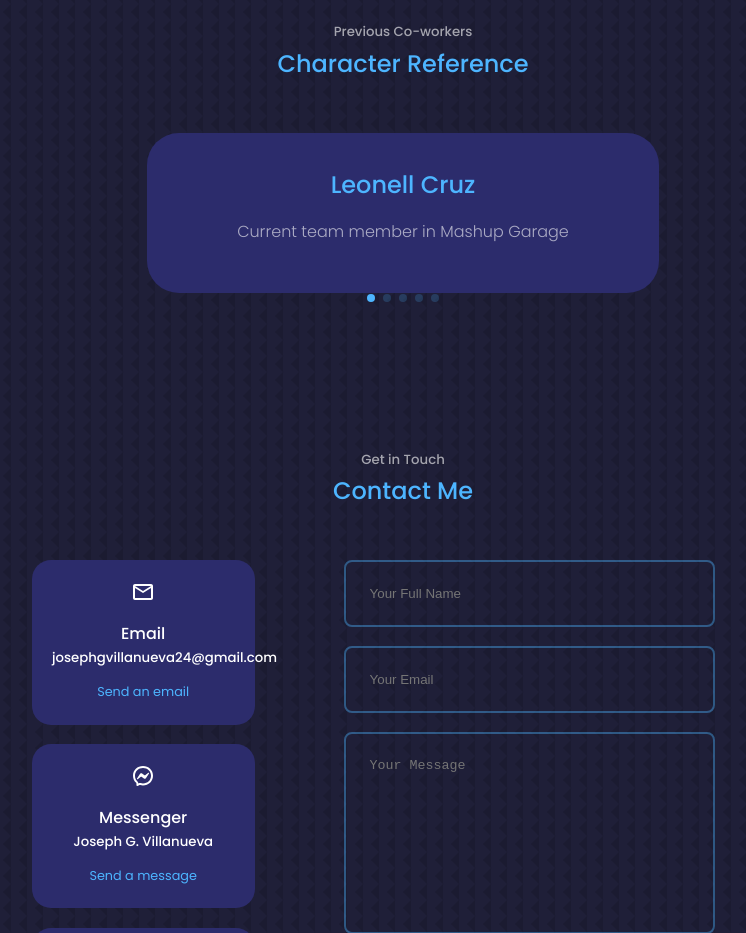
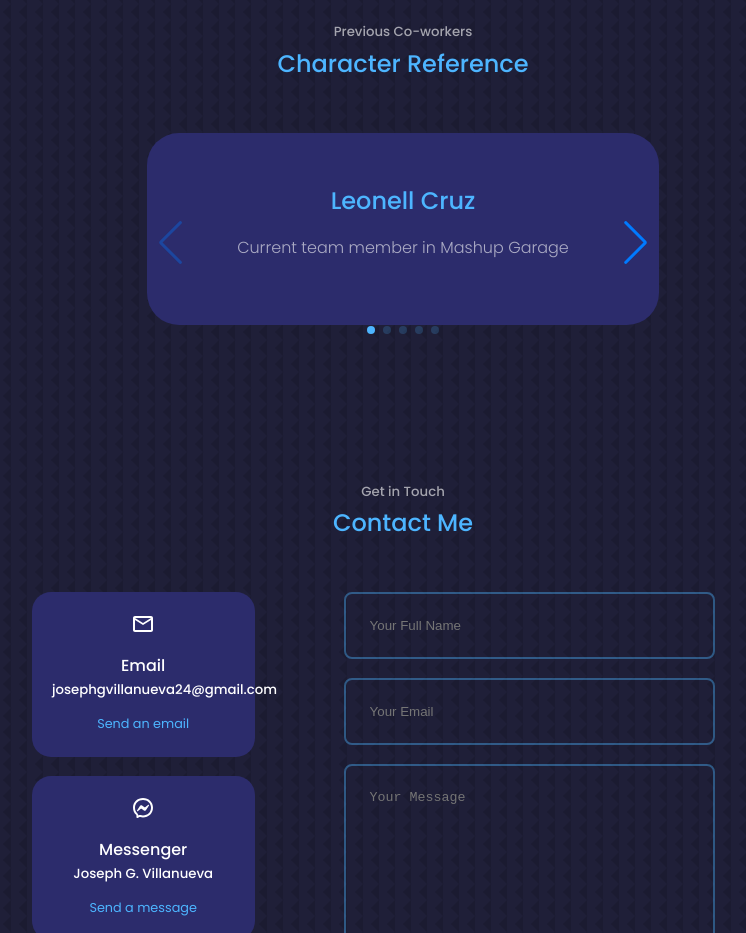
Before and after one commit to josephvillanueva/React-Portfolio, a React (Create React App) app: page / in a window 1280 px wide. Shown: the part 5260-6193 px from the top of the page, without its empty margins (237-983 px from the left). Built offline with nearby package versions, Linux system fonts and the light colour scheme.

Commit message:
Adjust testimonials

```diff
--- a/src/components/testimonials/Testimonials.jsx
+++ b/src/components/testimonials/Testimonials.jsx
@@ -1,11 +1,10 @@
 import React from "react";
 import "./testimonials.css";
-import { Pagination } from "swiper";
+import { Pagination, Navigation } from "swiper";
 import { Swiper, SwiperSlide } from "swiper/react";
-
-// Import Swiper styles
 import "swiper/css";
 import "swiper/css/pagination";
+import "swiper/css/navigation";
 
 const data = [
   {
@@ -42,18 +41,18 @@ const Testimonials = () => {
       <h2>Character Reference</h2>
       <Swiper
         className="container testimonials_container"
-        modules={[Pagination]}
+        modules={[Pagination, Navigation]}
         spaceBetween={40}
         slidesPerView={1}
         navigation
         pagination={{ clickable: true }}
         scrollbar={{ draggable: true }}
-        onSwiper={(swiper) => console.log(swiper)}
-        onSlideChange={() => console.log("slide change")}
+        speed={600}
+        effect="slide"
       >
-        {data.map(({ avatar, name, review, key, github }) => {
+        {data.map(({ name, review, github }, index) => {
           return (
-            <SwiperSlide key={key} className="testimonial">
+            <SwiperSlide key={index} className="testimonial">
               <h5 className="client_name">
                 <a href={github} target="_blank" rel="noreferrer">
                   {name}
--- a/src/components/testimonials/testimonials.css
+++ b/src/components/testimonials/testimonials.css
@@ -14,10 +14,11 @@
 .testimonial {
   background: var(--color-bg-variant);
   text-align: center;
-  padding: 2rem;
+  padding: 3rem;
   border-radius: 2rem;
   user-select: none;
 }
+
 .client_name {
   font-size: 1.5rem;
 }
@@ -32,7 +33,7 @@
 }
 
 .swiper-pagination-clickable .swiper-pagination-bullet {
-  background: var(--color-primary)
+  background: var(--color-primary);
 }
 
 @media screen and (max-width: 1024px) {
@@ -49,3 +50,22 @@
     width: var(--container-width-sm);
   }
 }
+
+.swiper-button-next,
+.swiper-button-prev {
+  color: var(--color-primary);
+  width: 30px;
+  height: 30px;
+  transition: transform 0.3s ease, opacity 0.3s ease; /* Smooth transition */
+}
+
+.swiper-button-next:hover,
+.swiper-button-prev:hover {
+  transform: scale(1.1); /* Slightly enlarge on hover */
+  opacity: 0.8; /* Slightly reduce opacity on hover */
+}
+
+.swiper-button-next:after,
+.swiper-button-prev:after {
+  font-size: 1.5rem; /* Adjust the size of the arrow icon */
+}
```
